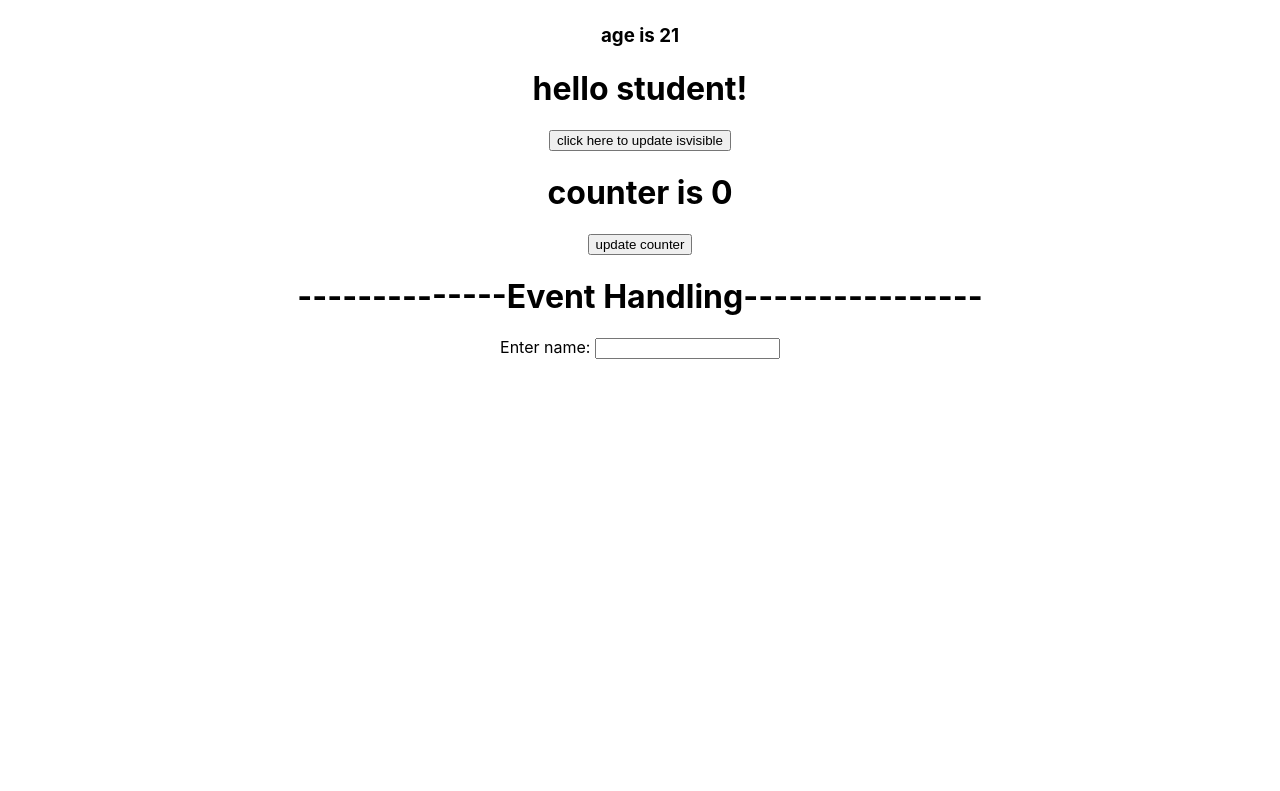
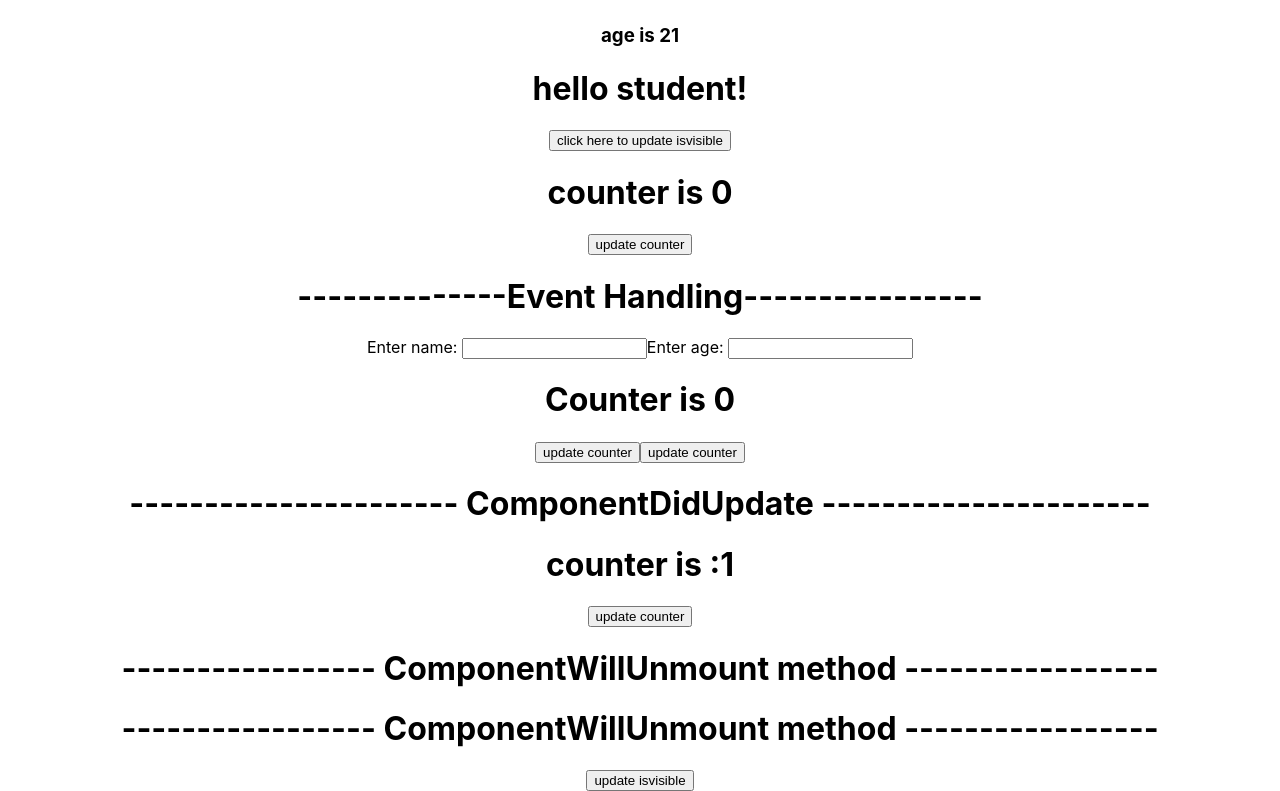
Before and after one commit to Avishkar05/myreactapp_code_practice, a React (Create React App) app: page / in a window 1280 px wide. Shown: the part 1762-2553 px from the top of the page. Before the commit the page ends 2121 px from the top, so only its background shows below. Built offline with nearby package versions, Linux system fonts and the light colour scheme.

Commit message:
create ComponentWillUnmount method

```diff
--- a/src/App.js
+++ b/src/App.js
@@ -10,11 +10,18 @@ import User_Info from './User_Info.jsx';
 import MyFunction from './MyFunction';
 import PropsDemo from './PropsDemo';
 import Mountphase from './Mountphase';
+import ShouldComponentUpdateExample from './ShouldComponentUpdateExample.jsx';
+import ComponentDidUpdate from './ComponentDidUpdate.jsx';
+import { Component, useState } from 'react';
+import ComponentWillUnmount from './ComponentWillUnmount';
 
 
 
 
 function App() {
+
+  let [isvisible,setisvisible]=useState(true)
+
   return (
     <div>
       <h1>Main Class</h1>
@@ -28,6 +35,14 @@ function App() {
       <MyFunction></MyFunction>
       <PropsDemo name="Avishkar" age="21"></PropsDemo>
       <Mountphase></Mountphase>
+      <ShouldComponentUpdateExample></ShouldComponentUpdateExample>
+      <ComponentDidUpdate></ComponentDidUpdate>
+      <ComponentWillUnmount></ComponentWillUnmount>
+      {
+        isvisible?
+        <ComponentWillUnmount></ComponentWillUnmount>:null
+      }
+      <button onClick={()=>{setisvisible(false)}}>update isvisible</button>
     </div>
   );
 }
--- /dev/null
+++ b/src/ComponentDidUpdate.jsx
@@ -0,0 +1,30 @@
+import React, { Component } from 'react'
+
+export default class ComponentDidUpdate extends Component {
+
+    constructor(){
+        super();
+        this.state = {"counter":1}
+    }
+
+    update=()=>{
+        this.setState({"counter":this.state.counter+1 });
+    }
+    componentDidUpdate(prevProps,prevState){
+        console.log("this is ComponentDidUpdate");
+        if(this.state.counter <= 3){
+            this.setState({"counter":this.state.counter+1})
+            console.log("counter is "+this.state.counter)
+            console.log("previous value of counter is   "+prevState.counter)
+        }
+    }
+    render() {
+    return (
+      <div>
+        <h1>---------------------- ComponentDidUpdate ----------------------</h1>
+        <h1>counter is :{this.state.counter}</h1>
+        <button onClick={this.update}>update counter</button>
+      </div>
+    )
+  }
+}
--- /dev/null
+++ b/src/ComponentWillUnmount.jsx
@@ -0,0 +1,16 @@
+import React, { Component } from 'react'
+
+export default class ComponentWillUnmount extends Component {
+
+    componentWillUnmount()
+    {
+        console.log("this is unmounting phase!!!")
+    }
+  render() {
+    return (
+      <div>
+        <h1>----------------- ComponentWillUnmount method -----------------</h1>
+      </div>
+    )
+  }
+}
--- a/src/Mountphase.jsx
+++ b/src/Mountphase.jsx
@@ -34,6 +34,8 @@ export default class Mountphase extends Component {
         <h1>--------------Event Handling----------------</h1>
         Enter name: <input type="text" />
 
+        Enter age: <input type="number"></input>
+
       </div>
     )
   }
--- /dev/null
+++ b/src/ShouldComponentUpdateExample.jsx
@@ -0,0 +1,39 @@
+import React, { Component } from 'react'
+
+export default class ShouldComponentUpdateExample extends Component {
+  constructor(){
+    super();
+    this.state={"counter":0,"data":0}
+
+  }
+
+  update=()=>{
+    this.setState({"counter":this.state.counter+1})
+    // console.log("this is ShouldComponentUpdate method!!!")
+    this.setState({"data":this.state.data-5})
+    console.log("counter "+this.state.counter)
+  }
+
+  shouldComponentUpdate(){
+    console.log("This is ShouldComponentUpdate")
+    return true;
+  }
+
+  getSnapshotBeforeUpdate(prevProps,prevState){
+    //preState
+    console.log("before update counter is "+ prevState.counter)
+    console.log("before update data is "+ prevState.data)
+  }
+
+    render() {
+    return (
+      <div>
+        <h1>Counter is {this.state.counter}</h1>
+        <button onClick={this.update}>update counter</button>
+        <button onClick={this.update}>update counter</button>
+
+
+      </div>
+    )
+  }
+}
```
